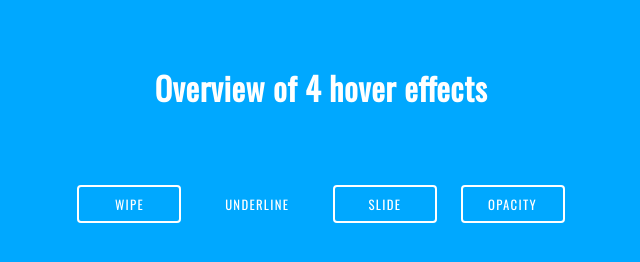
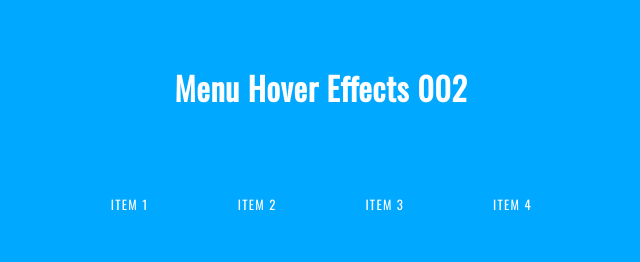
Before and after one commit to jsavalle/frontend-course, a plain HTML site: page 00_basics/menus/hoverEffects/002/index.html in a window 1280 px wide. Shown: the whole page, without its empty margins (319-959 px from the left). Drawn offline with nearby package versions, Linux system fonts and the light colour scheme.

Commit message:
updated title

```diff
--- a/00_basics/menus/hoverEffects/002/index.html
+++ b/00_basics/menus/hoverEffects/002/index.html
@@ -2,7 +2,7 @@
 <html lang="en" dir="ltr">
   <head>
     <meta charset="utf-8">
-    <title>Nice Hover Effects For Menu</title>
+    <title>Menu Hover Effects 002</title>
     <link rel="stylesheet" href="style.css">
     <script src="https://cdnjs.cloudflare.com/ajax/libs/jquery/2.1.3/jquery.min.js" charset="utf-8"></script>
     <script src="https://cdnjs.cloudflare.com/ajax/libs/gsap/1.18.2/TweenLite.min.js" charset="utf-8"></script>
@@ -12,12 +12,13 @@
 
   </head>
   <body>
-    <h1>Overview of 4 hover effects</h1>
+    <h1>Menu Hover Effects 002</h1>
 
-    <a class="link wipe" href="#">wipe</a>
-    <a class="link underline" href="#">underline</a>
-    <a id="slide-link" class="link slide" href="#"><span>slide</span></a>
-    <a class="link opacity" href="#">opacity</a>
+
+    <a class="link underline" href="#">Item 1</a>
+    <a class="link underline" href="#">Item 2</a>
+    <a class="link underline" href="#">Item 3</a>
+    <a class="link underline" href="#">Item 4</a>
 
     <script src="script.js"></script>
   </body>
```
